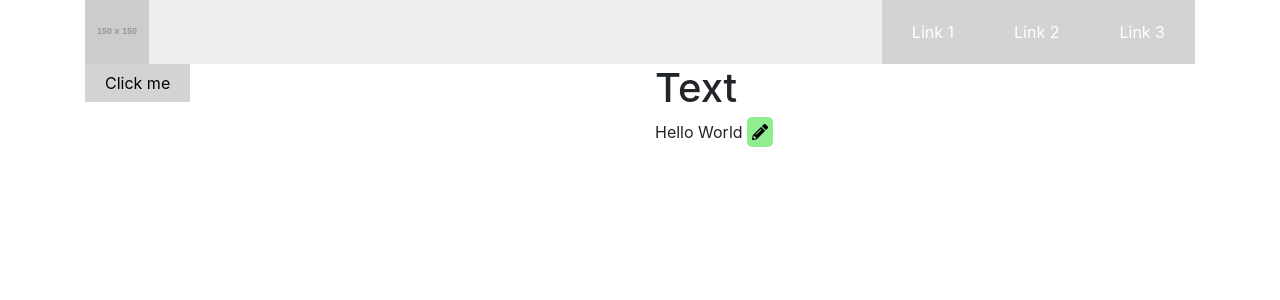
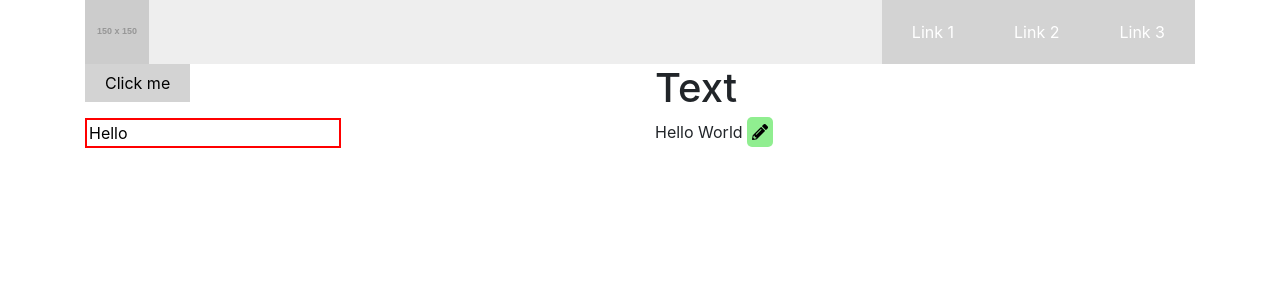
Before and after one commit to Hortasha/vue-lib, a Vue app: page / in a window 1280 px wide. Shown: the top 300 px of the page. Built offline with nearby package versions, Linux system fonts and the light colour scheme.

Commit message:
created input component

```diff
--- a/src/App.vue
+++ b/src/App.vue
@@ -13,6 +13,7 @@
         <base-button v-on:clicked="handleClick(10, 5)">
           Click me
         </base-button>
+        <base-input v-bind:reg="new RegExp('^[a-z]{3}$', 'i')">Hello</base-input>
       </base-column>
       <base-column col="col-6">
         <base-title>Text</base-title>
@@ -30,6 +31,7 @@ import BaseSection from './components/BaseSection';
 import BaseColumn from './components/BaseColumn';
 import BaseButton from './components/BaseButton';
 import EditableText from './components/EditableText';
+import BaseInput from './components/BaseInput';
 
 export default {
   name: 'app',
@@ -40,7 +42,8 @@ export default {
     Navbar,
     NavItem,
     BaseButton,
-    EditableText
+    EditableText,
+    BaseInput
   },
   methods: {
     handleClick(num1, num2) {
--- a/src/components/BaseInput.vue
+++ b/src/components/BaseInput.vue
@@ -0,0 +1,55 @@
+<template>
+<input
+    class='input'
+    v-bind:class="{ 'input-error': error === false }"
+    v-bind:type="type ? type : 'text'"
+    v-bind:placeholder="placeholder ? placeholder : ''"
+    v-bind:autoFocus="autoFocus ? true : false"
+    v-bind:pattern="reg ? reg : ''"
+    v-model="text"
+    v-on:keydown="$emit('keydown')"
+    v-on:blur="$emit('blur')"
+    v-on:input="onInput"
+/>
+</template>
+
+<script>
+export default {
+    name: "BaseInput",
+    props: {
+        type: String,
+        autoFocus: Boolean,
+        reg: RegExp,
+        placeholder: String
+    },
+    data() {
+        return {
+            text: "",
+            error: false
+        }
+    },
+    beforeMount() {
+        this.text = this.$slots.default[0].text;
+    },
+    methods: {
+        onInput() {
+            this.error = this.reg.test(this.text);
+            console.log(this.error);
+        }
+    }
+}
+</script>
+
+<style scoped>
+.input {
+  display: block;
+  margin: 1em 0;
+}
+.input:focus {
+  outline: none;
+}
+
+.input-error {
+    border: 2px red solid;
+}
+</style>
```
